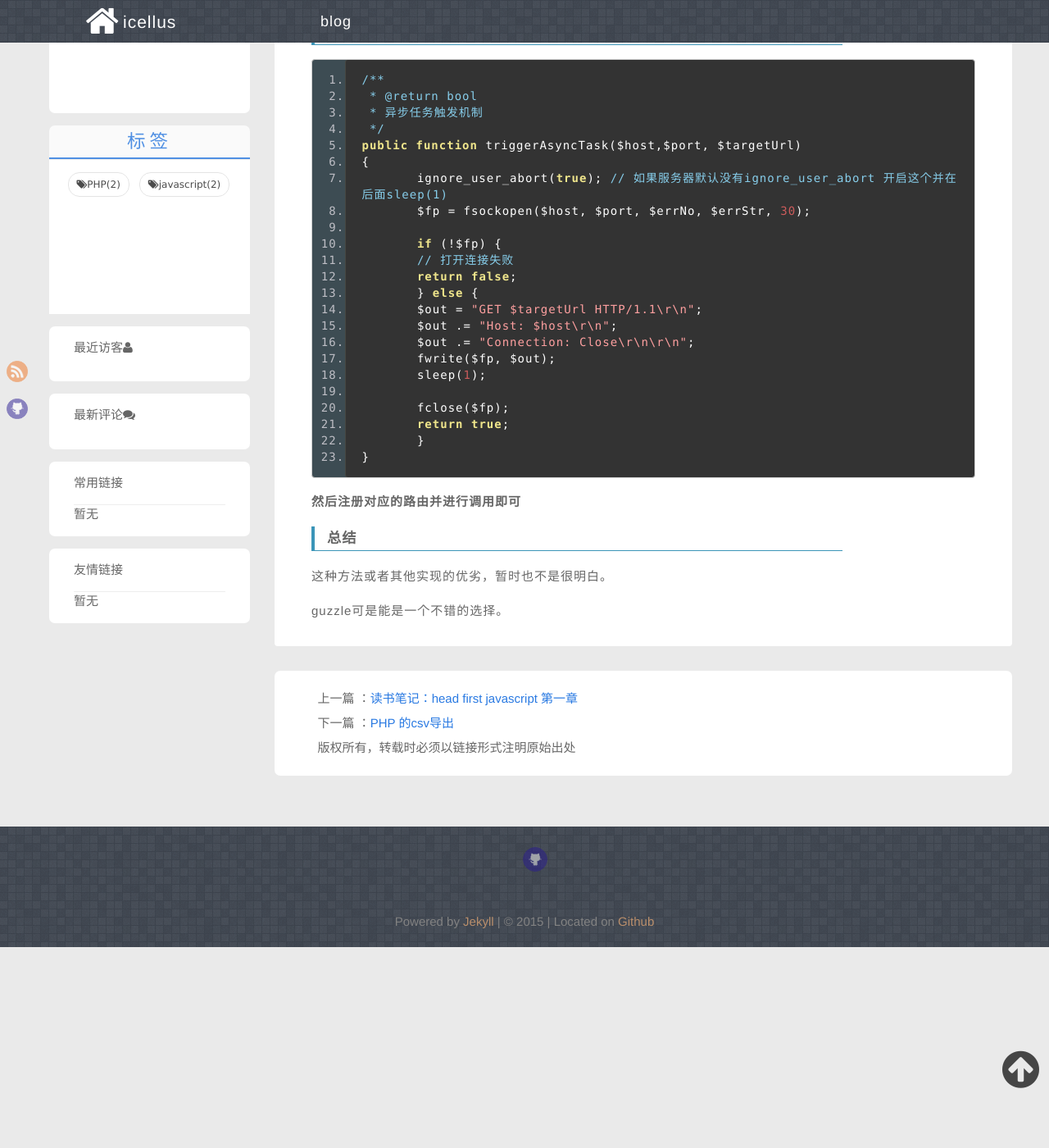
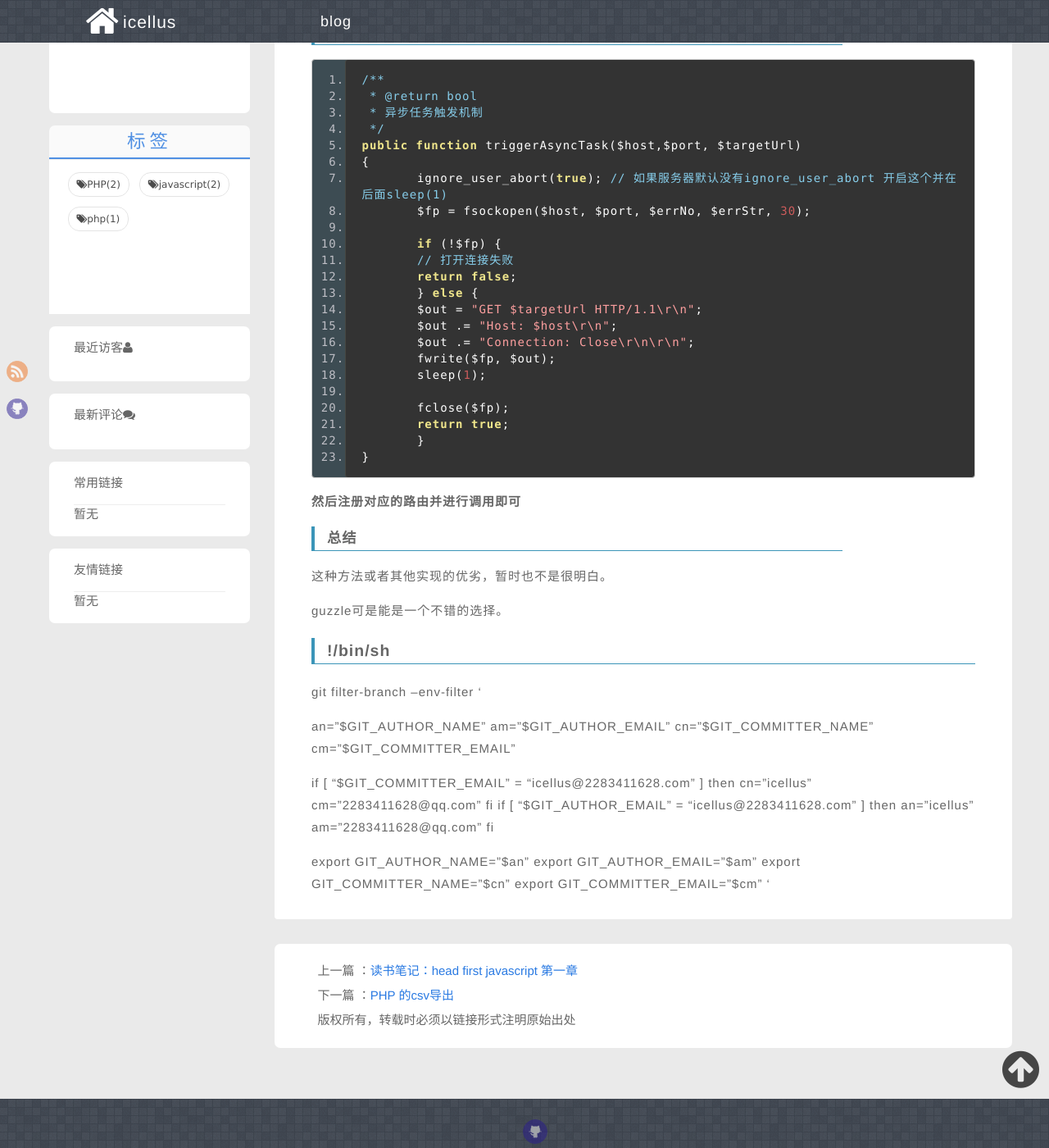
Before and after one commit to icellus/icellus.github.io, a Jekyll site: the page built from _posts/2017-07-29-php-fsockopen.md, in a window 1280 px wide and 1400 px high, scrolled down 365 px. Shown: the whole window at 82% size. Built offline with Jekyll 4.4.1, drawn with Linux system fonts in a browser that asks for light colours; comment, search, counter and statistics services are not loaded.

Commit message:
fix tittle bug

```diff
--- a/_posts/2017-07-29-php-fsockopen.md
+++ b/_posts/2017-07-29-php-fsockopen.md
@@ -51,3 +51,36 @@ public function triggerAsyncTask($host,$port, $targetUrl)
 这种方法或者其他实现的优劣，暂时也不是很明白。
 
 guzzle可是能是一个不错的选择。
+
+
+
+
+
+
+
+
+# !/bin/sh
+
+git filter-branch --env-filter '
+
+an="$GIT_AUTHOR_NAME"
+am="$GIT_AUTHOR_EMAIL"
+cn="$GIT_COMMITTER_NAME"
+cm="$GIT_COMMITTER_EMAIL"
+
+if [ "$GIT_COMMITTER_EMAIL" = "icellus@2283411628.com" ]
+then
+    cn="icellus"
+    cm="2283411628@qq.com"
+fi
+if [ "$GIT_AUTHOR_EMAIL" = "icellus@2283411628.com" ]
+then
+    an="icellus"
+    am="2283411628@qq.com"
+fi
+
+export GIT_AUTHOR_NAME="$an"
+export GIT_AUTHOR_EMAIL="$am"
+export GIT_COMMITTER_NAME="$cn"
+export GIT_COMMITTER_EMAIL="$cm"
+'
```
Also changed, not shown: _posts/2017-09-08-php-laravel-validate-1.md (+1 -1 lines), _posts/2017-08-27-javascript-head-first-javascript-2.md (renamed from _posts/2017-07-30-javascript-head-first-javascript-2.md).
